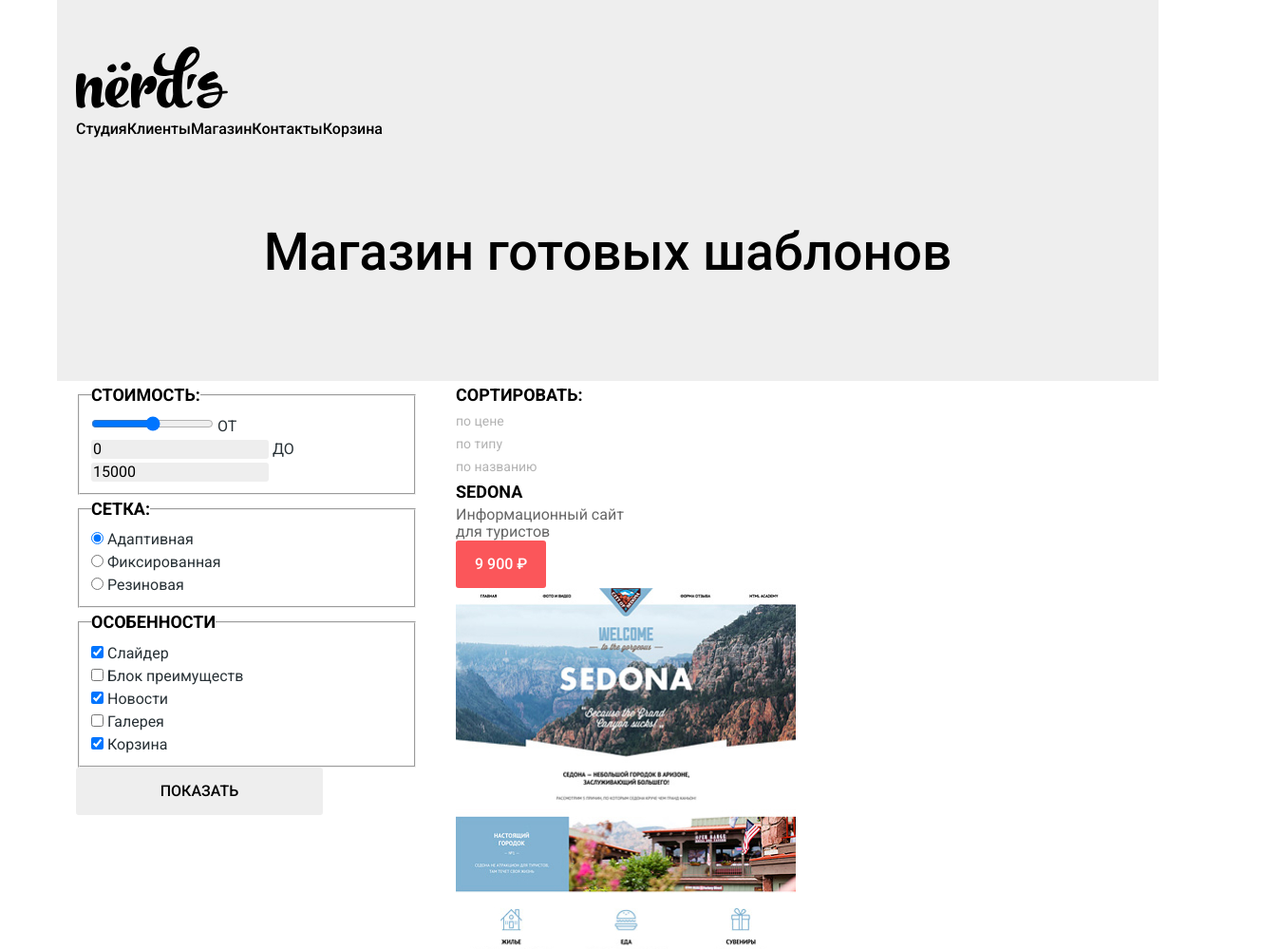
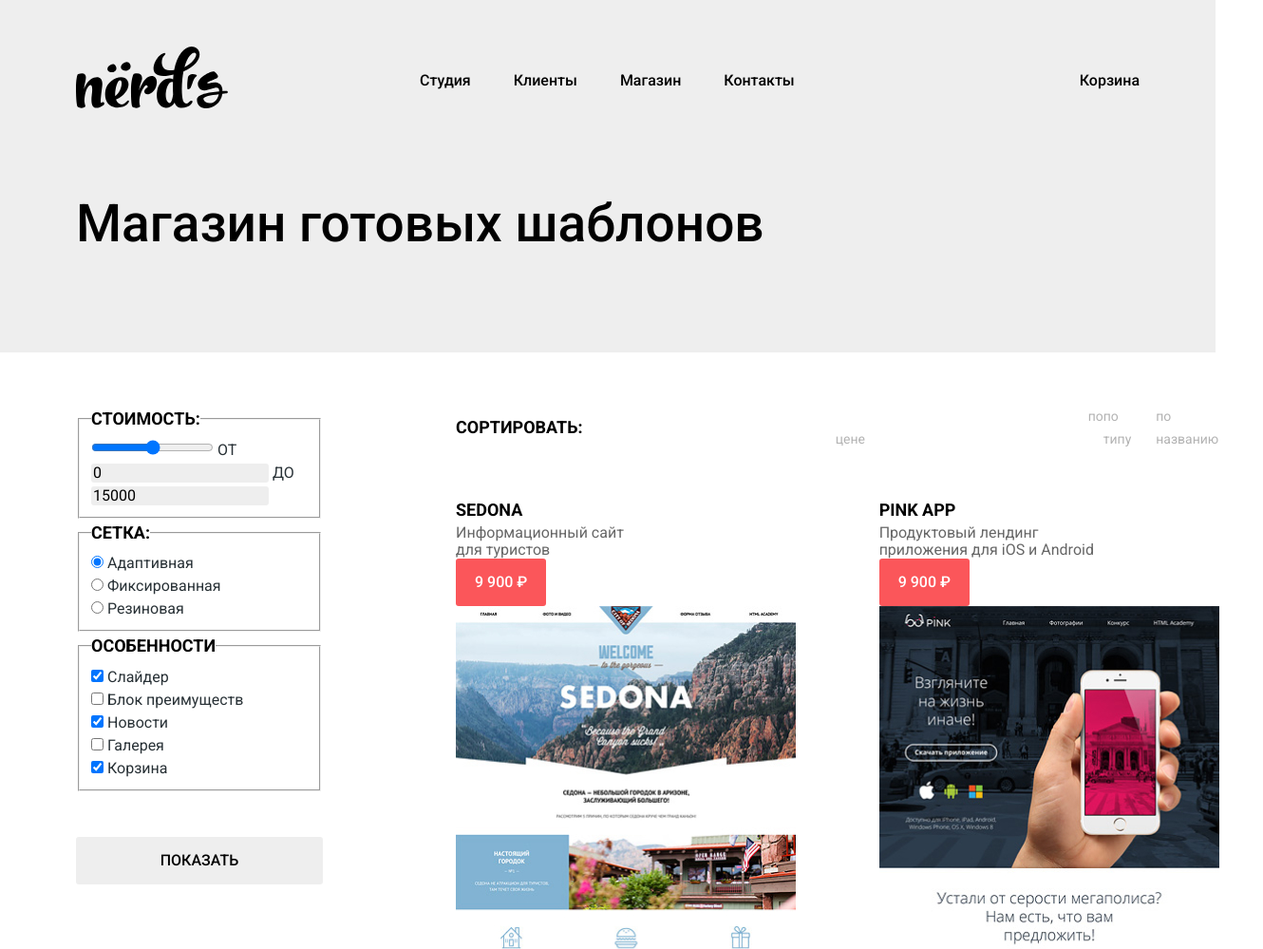
Before and after one commit to olgazhguta/393865-nerds-30, a plain HTML site: page catalog.html in a window 1280 px wide. Shown: the top 999 px of the page at 95% size, 1330 px wide, since content can reach past the window. Drawn offline with Linux system fonts and the light colour scheme.

Commit message:
ДЗ: Сетка на гридах для внутренней страницы каталог - 1
Не опускаются ниже раздел "сетка" и "особенности".
Куда-то уползли "по цене по типу по названию", когда задала им пробелы.

```diff
--- a/catalog.html
+++ b/catalog.html
@@ -15,7 +15,8 @@
 </head>
 
 <body class="page-body inner-page">
-  <header class="main-header container">
+  <header class="main-header catalog-header">
+    <div class="main-header-container container">
     <a href="./index.html" class="main-header-logo">
       <img src="img/nerds-logo.svg" width="160" height="65" alt="Логотип студии «Nerds»">
     </a>
@@ -24,16 +25,27 @@
       <div class="main-header-bar">
        <div class="main-navigation-wrapper"></div>
          <ul class="site-navigation">
-          <li><a href="#">Студия</a></li>
-          <li><a href="#">Клиенты</a></li>
-          <li><a>Магазин</a></li>
-          <li><a href="#">Контакты</a></li>
-          <li><a href="#">Корзина</a></li>
+          <li class="site-navigation-item">
+            <a href="#">Студия</a>
+          </li>
+          <li class="site-navigation-item">
+            <a href="#">Клиенты</a>
+          </li>
+          <li class="site-navigation-item">
+            <a>Магазин</a>
+          </li>
+          <li class="site-navigation-item">
+            <a href="#">Контакты</a>
+          </li>
+          <li  class="site-navigation-item">
+            <a href="#">Корзина</a>
+          </li>
         </ul>
       </div>
     </div>
     </nav>
-    <h1 class="main-title">Магазин готовых шаблонов</h1>
+  </div>
+  <h1 class="main-title container ">Магазин готовых шаблонов</h1>
   </header>
 
   <main class="page-catalog container">
@@ -50,7 +62,7 @@
         </fieldset>
 
         <fieldset>
-          <legend class="filter-title">Cетка:</legend>
+          <legend class="filter-title grid-title">Cетка:</legend>
           <ul class="radio-list">
             <li class="radio-item">
               <input class="select-button" type="radio" name="grid" value="adaptive" id="filter-adaptive" checked>
@@ -67,7 +79,7 @@
           </ul>
         </fieldset>
         <fieldset>
-          <legend class="filter-title">Особенности</legend>
+          <legend class="filter-title excellence-title">Особенности</legend>
           <ul class="checkbox-list">
             <li class="checkbox-item">
               <input class="select-button" type="checkbox" name="slider" id="filter-slider" checked>
@@ -98,11 +110,11 @@
     <section>
       <h2 class="visually-hidden">Список шаблонов</h2>
       <div class="sort">
+        <h3 class="filter-title sort-title">Сортировать:</h3>
         <ul class="sort-list">
-          <h3 class="filter-title">Сортировать:</h3>
-          <li><a href="#" class="sort-type">по цене</a></li>
-          <li><a href="#" class="sort-type">по типу</a></li>
-          <li><a href="#" class="sort-type">по названию</a></li>
+          <li><a href="#" class="sort-type type-price">по цене</a></li>
+          <li><a href="#" class="sort-type type-type">по типу</a></li>
+          <li><a href="#" class="sort-type type-name">по названию</a></li>
         </ul>
 
         <ul class="sort-list">
@@ -111,6 +123,7 @@
         </ul>
       </div>
 
+    <div class="example">
       <ul class="example-list">
         <li class="example-item">
           <h3 class="example-link"><a href="#">Sedona</a></h3>
@@ -156,6 +169,7 @@
           <img src="img/img-kvast.jpg" width="358" height="578" alt="Пример промо-сайта крафтового кваса - КВАСТ">
         </li>
       </ul>
+    </div>
       <ul class="pagination-list">
         <li class="pagination-item"><a href="#" class="button pagination-link" disabled>1</a></li>
         <li class="pagination-item"><a href="#" class="button pagination-link">2</a></li>
@@ -166,20 +180,20 @@
   </main>
 
   <footer class="main-footer">
+    <section class="contacts">
       <div class="container">
-      <section class="contacts">
         <h2 class="visually-hidden">Контакты</h2>
         <h3 class="contacts-title">NЁRDS DESIGN STUDIO</h3>
         <p class="contacts-text">191186, Санкт-Петербург,<br>
           ул. Б. Конюшенная, д. 19/8</p>
-        <div>
+        <div class="contacts-link">
           <a class="contacts-link" href="tel:+78122757575">тел. +7 (812) 275-75-75</a>
         </div>
         <a href="#" type="button" class="button button-primary contacts-button">напишите нам</a>
-        <img src="img/map.jpg" width="2880" height="416" alt="Карта">
+      </div>
     </section>
 
-      <div class="footer-info">
+    <div class="footer-info container">
       <h2 class="visually-hidden">Мы в соцсетях</h2>
       <ul class="social-list">
         <li class="social-item">
@@ -214,10 +228,9 @@
         <p class="discount-text">Скидка 10% для друзей из социальных сетей.</p>
       </div>
     </div>
-    </div>
   </footer>
 
-  <section class="modal">
+  <section class="modal visually-hidden">
     <h2 class="modal-description">Напишите нам</h2>
     <button class="button modal-close">
       <span class="visually-hidden">Закрыть</span>
--- a/css/style.css
+++ b/css/style.css
@@ -474,6 +474,12 @@ img {
   padding-bottom: 37px;
 }
 
+.contacts-square {
+  background-color: white;
+  background-size: 319px 308px;
+  background-repeat: no-repeat;
+}
+
 /* footer-social */
 
 .footer-info {
@@ -609,6 +615,12 @@ img {
   background-color: var(--basic-extra-light);
 }
 
+.filter {
+  width: 260px;
+  margin-right: 99px;
+  padding-top: 55px;
+}
+
 .filter-title {
   font-size: 18px;
   line-height: 30px;
@@ -616,6 +628,14 @@ img {
   color: var(--basic-black);
   text-transform: uppercase;
   margin: 0;
+}
+
+.grid-title {
+  margin-top: 54px;
+}
+
+.excellence-title {
+  margin-top: 43px;
 }
 
 .filter-name {
@@ -629,6 +649,7 @@ img {
   padding: 16px 20px;
   color: var(--basic-black);
   background-color: var(--basic-extra-light);
+  margin-top: 48px;
 }
 
 .filter-show-button:hover {
@@ -637,11 +658,32 @@ img {
 
 .filter-show-button:active {
   color: var(--basic-black-03);
-  background-color: var(--soft-gray);
+  background-color: var(--soft-gray);ß
   box-shadow: inset 0 3px 0 var(--shadow-1);
 }
 
-.footer-container {}
+.sort {
+  display: flex;
+  align-items: center;
+  padding-bottom: 48px;
+  justify-content: center;
+  padding-top: 55px;
+}
+
+.sort-title {
+  margin: 0;
+  padding: 0;
+  margin-left: 41px;
+  margin-right: 266px;
+}
+
+.sort-list {
+  list-style: none;
+  margin: 0;
+  padding: 0;
+  display: flex;
+  align-items: center;
+}
 
 .sort-type {
   font-size: 14px;
@@ -660,10 +702,35 @@ img {
   color: var(--basic-black);
 }
 
+.type-price {
+  margin-left: 266px;
+  margin-right: 25px;
+}
+
+.type-type {
+  margin-right: 26px;
+}
+
+.type-name {
+  margin-right: 47px;
+}
 .example-list {
   list-style: none;
+  display: grid;
+  grid-template-columns: 1fr 1fr;
+  margin: 0;
+  padding: 0;
 }
 
+.example-item {
+  margin-left: 41px;
+  margin-bottom: 31px;
+}
+
+.example-link {
+  margin: 0;
+  padding: 0;
+}
 .example-text {
   font-size: 16px;
   line-height: 18px;
@@ -695,6 +762,13 @@ img {
 
 .pagination-list {
   list-style: none;
+  display: flex;
+  align-items: center;
+  padding-bottom: 60px;
+}
+
+.pagination-item {
+  margin-right: 11px;
 }
 
 .pagination-link {
@@ -737,23 +811,6 @@ img {
   padding: 0;
 }
 
-.sort-list {
-  list-style: none;
-  margin: 0;
-  padding: 0;
-}
-
-.example-list {
-  list-style: none;
-  margin: 0;
-  padding: 0;
-}
-
-.example-link {
-  margin: 0;
-  padding: 0;
-}
-
 .select-button {
   color: var(--light-black);
   background-color: var(--basic-white);
@@ -780,7 +837,5 @@ img {
 /* Grid for pages */
 
 .page-catalog {
-  display: grid;
-  grid-template-columns: 360px 360px 360px;
-  column-gap: 40px;
+  display: flex;
 }
```
Lines whose indentation alone changed are shown as unchanged.
